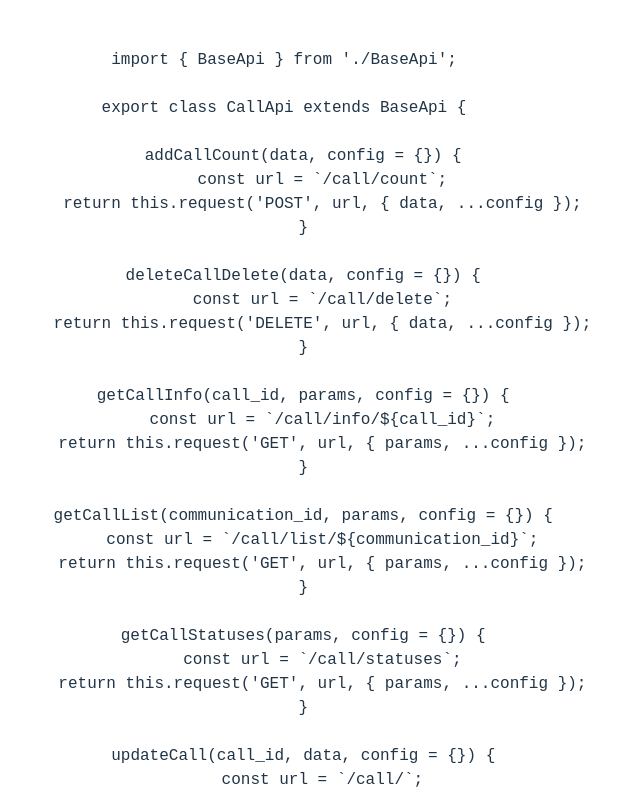
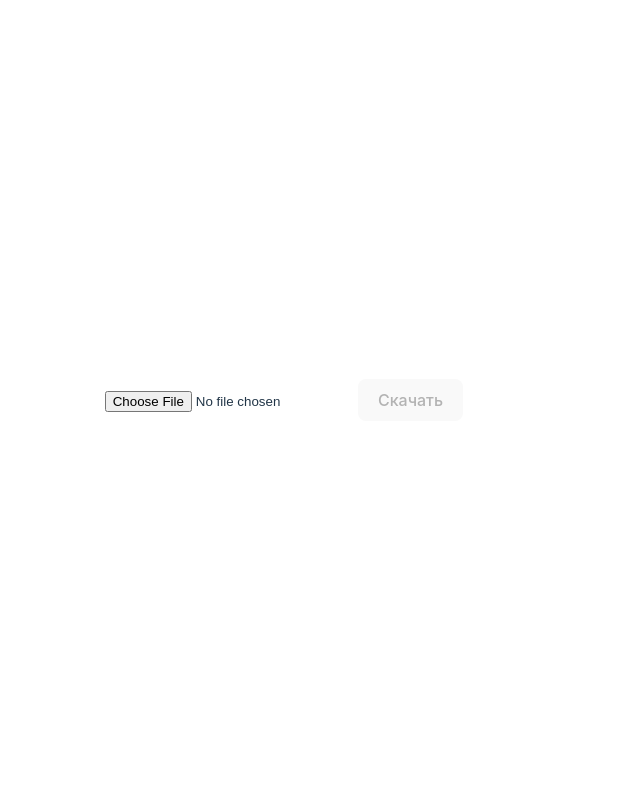
Before and after one commit to MonsPavel/api-generator, a Vue app: page / in a window 1280 px wide. Shown: the top 794 px of the page, without its empty margins (356-996 px from the left). Built offline with nearby package versions, Linux system fonts and the light colour scheme.

Commit message:
uploading and generating api file realised

```diff
--- a/src/App.vue
+++ b/src/App.vue
@@ -7,10 +7,36 @@ import { BaseApi } from './api-files/BaseApi'
 
 import JSZip from 'jszip'
 import { saveAs } from 'file-saver'
+import { computed, ref } from 'vue'
 
-const { classes, classNames } = generateApiClasses()
+const uploadedFile = ref(null)
+const apiFile = ref(null)
+
+const filePaths = computed(() => uploadedFile.value?.paths || null)
+
+const setFile = () => {
+  let file = apiFile.value.files[0];
+  if(!file || file.type !== 'application/json') return
+
+  let reader = new FileReader();
+  reader.readAsText(file, "UTF-8")
+
+  reader.onload = event => {
+    let text = event.target.result
+    try {
+      uploadedFile.value = JSON.parse(text)
+    } catch(e) {
+      alert("Sorry, your file doesn't appear to be valid JSON data.");
+    }
+  }
+
+  reader.onerror = event => {
+    console.error(event)
+  }
+}
 
 const saveFiles = async () => {
+  const { classes, classNames } = generateApiClasses(filePaths.value)
   const zip = new JSZip()
   zip.file('axios.js', axios)
   zip.file('BaseApi.js', BaseApi)
@@ -20,15 +46,17 @@ const saveFiles = async () => {
   zip.generateAsync({ type: 'blob' }).then(content => {
     saveAs(content, 'api.zip')
   })
+  uploadedFile.value = null
 }
 </script>
 
 <template>
   <div>
-    <div v-for="item in classes">
-      <pre>{{ item }}</pre>
-    </div>
-    <button @click="saveFiles()">Скачать</button>
+    <input type="file" @change="setFile" ref="apiFile">
+<!--    <div v-for="item in classes">-->
+<!--      <pre>{{ item }}</pre>-->
+<!--    </div>-->
+    <button @click="saveFiles()" :disabled="!filePaths">Скачать</button>
   </div>
 </template>
 
--- a/src/helpers/class-generator.js
+++ b/src/helpers/class-generator.js
@@ -10,8 +10,8 @@ export class ${fromCapitalLetter(className)}Api extends BaseApi {
     `
 }
 
-export const generateApiClasses = () => {
-    const functions = createFunctions()
+export const generateApiClasses = (file) => {
+    const functions = createFunctions(file)
     const classNames = Object.keys(functions)
 
     const classes = []
--- a/src/helpers/functions-creator.js
+++ b/src/helpers/functions-creator.js
@@ -60,8 +60,9 @@ export const createPatchFunction = (apiObj) => {
     }
 }
 
-export const createFunctions = () => {
-    const paths = getPathsForApiFiles()
+export const createFunctions = (file) => {
+    console.log(file)
+    const paths = getPathsForApiFiles(file)
     const functions = {}
     for(let i = 0, len = paths.length; i < len; i += 1) {
         const { module, method } = paths[i]
```
